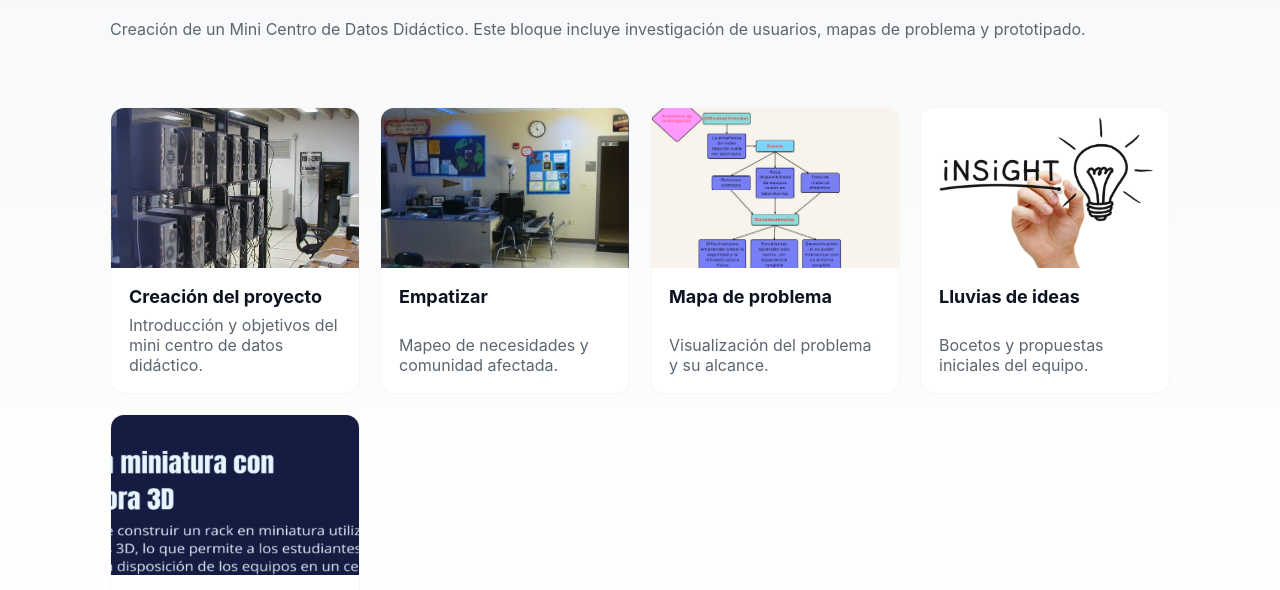
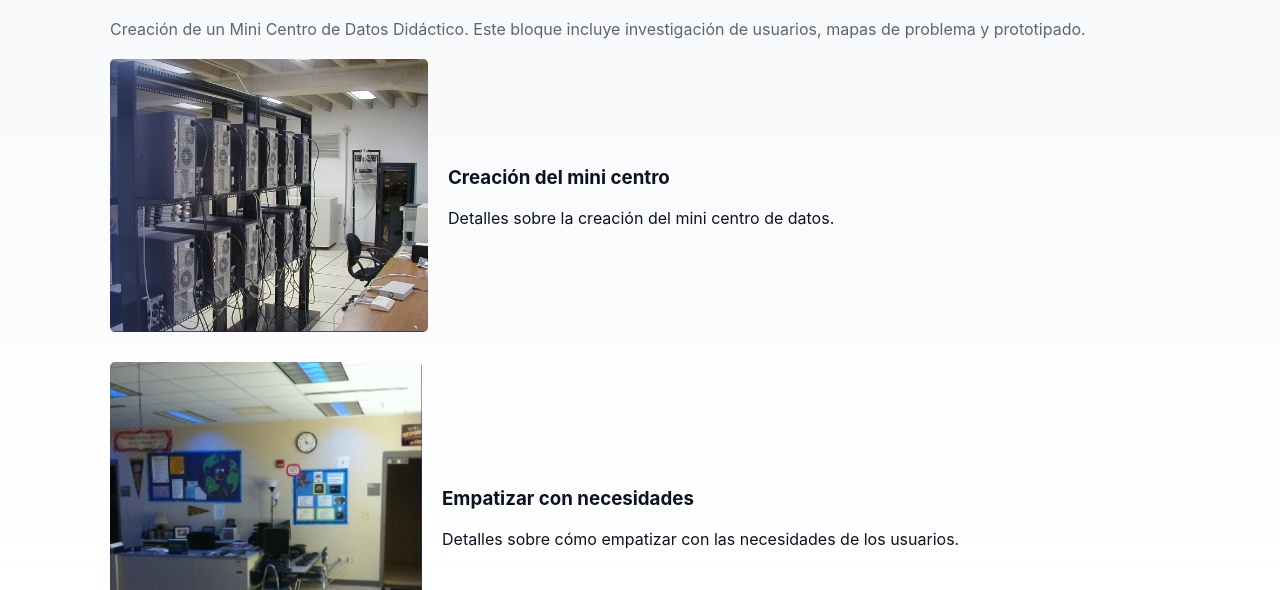
Before and after one commit to ctnt08/mini-centro-datos-didacticos, a plain HTML site: page semana-3.html in a window 1280 px wide. Shown: the part 192-782 px from the top of the page. Drawn offline with Linux system fonts and the light colour scheme.

Commit message:
feat: actualizar layout google sites en semana-3.html al estilo Google Sites

```diff
--- a/semana-3.html
+++ b/semana-3.html
@@ -24,49 +24,50 @@
     <div class="container">
       <h1>Semana 3 y 4: Tema elegido</h1>
       <p class="muted">Creación de un Mini Centro de Datos Didáctico. Este bloque incluye investigación de usuarios, mapas de problema y prototipado.</p>
-      <div class="section small">
-        <div class="grid">
-          <div class="card">
-            <img src="assets/semana3-1.png" alt="Creación del mini centro">
-            <div class="card-body">
-              <h3>Creación del proyecto</h3>
-              <p class="muted">Introducción y objetivos del mini centro de datos didáctico.</p>
+
+      <!-- Inicio Google Sites Layout -->
+<section class="google-sites-layout" style="display: flex; flex-direction: column; gap: 30px; margin: 20px 0;">
+  <div class="google-item" style="display: flex; align-items: center;">
+    <img src="assets/semana3-1.png" alt="Creación del mini centro" style="width: 30%; margin-right: 20px; border-radius: 5px;">
+    <div class="google-text" style="width: 70%;">
+      <h3>Creación del mini centro</h3>
+      <p>Detalles sobre la creación del mini centro de datos.</p>
     </div>
   </div>
 
-          <div class="card">
-            <img src="assets/semana3-2.png" alt="Empatizar con necesidades">
-            <div class="card-body">
-              <h3>Empatizar</h3>
-              <p class="muted">Mapeo de necesidades y comunidad afectada.</p>
+  <div class="google-item" style="display: flex; align-items: center;">
+    <img src="assets/semana3-2.png" alt="Empatizar con necesidades" style="width: 30%; margin-right: 20px; border-radius: 5px;">
+    <div class="google-text" style="width: 70%;">
+      <h3>Empatizar con necesidades</h3>
+      <p>Detalles sobre cómo empatizar con las necesidades de los usuarios.</p>
     </div>
   </div>
 
-          <div class="card">
-            <img src="assets/semana3-3.png" alt="Mapa de problema">
-            <div class="card-body">
+  <div class="google-item" style="display: flex; align-items: center;">
+    <img src="assets/semana3-3.png" alt="Mapa de problema" style="width: 30%; margin-right: 20px; border-radius: 5px;">
+    <div class="google-text" style="width: 70%;">
       <h3>Mapa de problema</h3>
-              <p class="muted">Visualización del problema y su alcance.</p>
+      <p>Detalles sobre el mapeo del problema identificado.</p>
     </div>
   </div>
 
-          <div class="card">
-            <img src="assets/semana3-4.png" alt="Lluvias de ideas">
-            <div class="card-body">
+  <div class="google-item" style="display: flex; align-items: center;">
+    <img src="assets/semana3-4.png" alt="Lluvias de ideas" style="width: 30%; margin-right: 20px; border-radius: 5px;">
+    <div class="google-text" style="width: 70%;">
       <h3>Lluvias de ideas</h3>
-              <p class="muted">Bocetos y propuestas iniciales del equipo.</p>
+      <p>Detalles sobre las sesiones de lluvia de ideas.</p>
     </div>
   </div>
 
-          <div class="card">
-            <img src="assets/semana3-5.png" alt="Primer boceto">
-            <div class="card-body">
+  <div class="google-item" style="display: flex; align-items: center;">
+    <img src="assets/semana3-5.png" alt="Primer boceto" style="width: 30%; margin-right: 20px; border-radius: 5px;">
+    <div class="google-text" style="width: 70%;">
       <h3>Primer boceto</h3>
-              <p class="muted">Panel frontal y primeros prototipos conceptuales.</p>
+      <p>Detalles iniciales del primer boceto del proyecto.</p>
     </div>
   </div>
-        </div>
-      </div>
+</section>
+<!-- Fin Google Sites Layout -->
 
       <section style="margin-top:22px;">
         <h2>Resumen del proyecto</h2>
```
Lines whose indentation alone changed are shown as unchanged.
